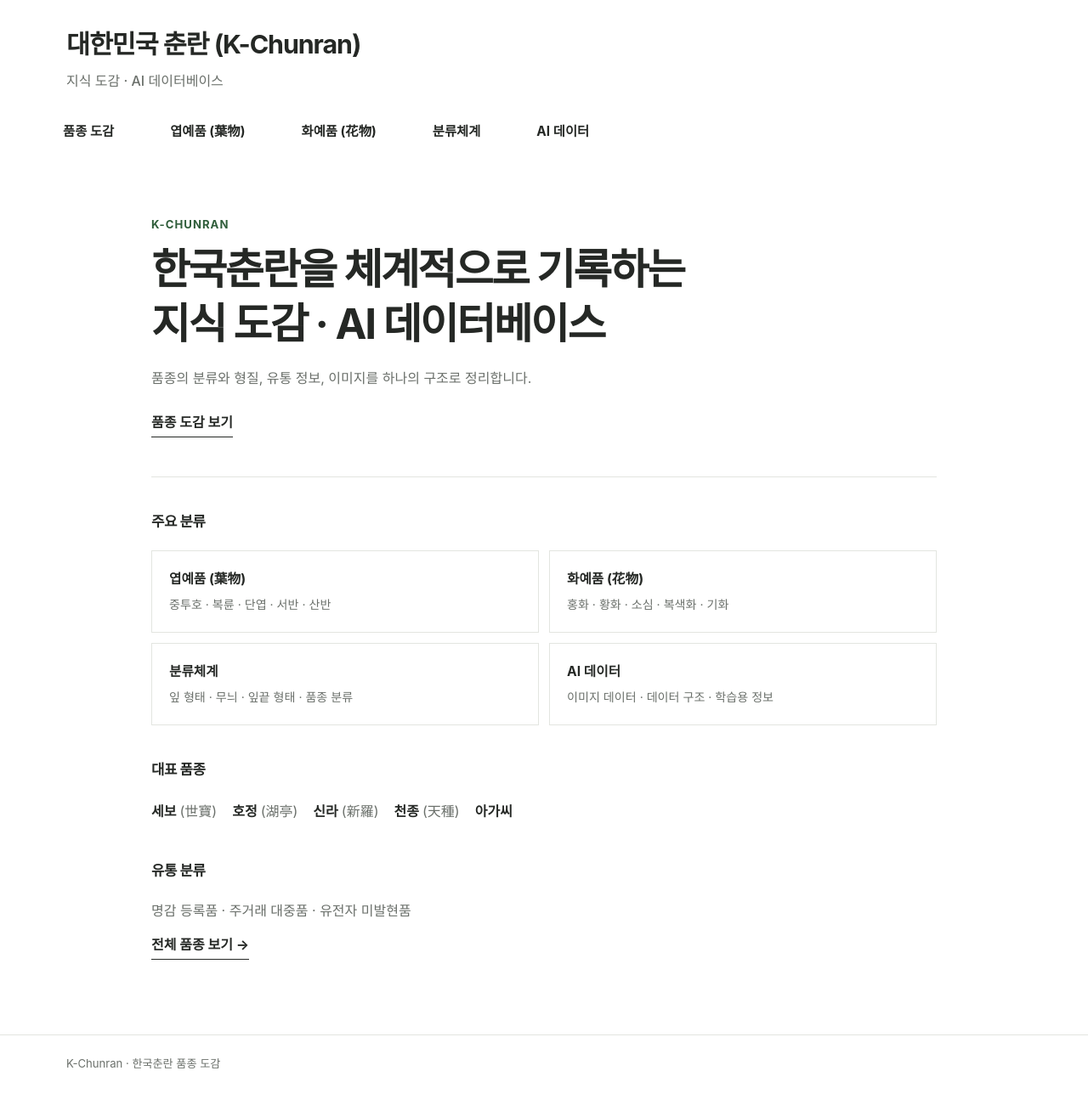
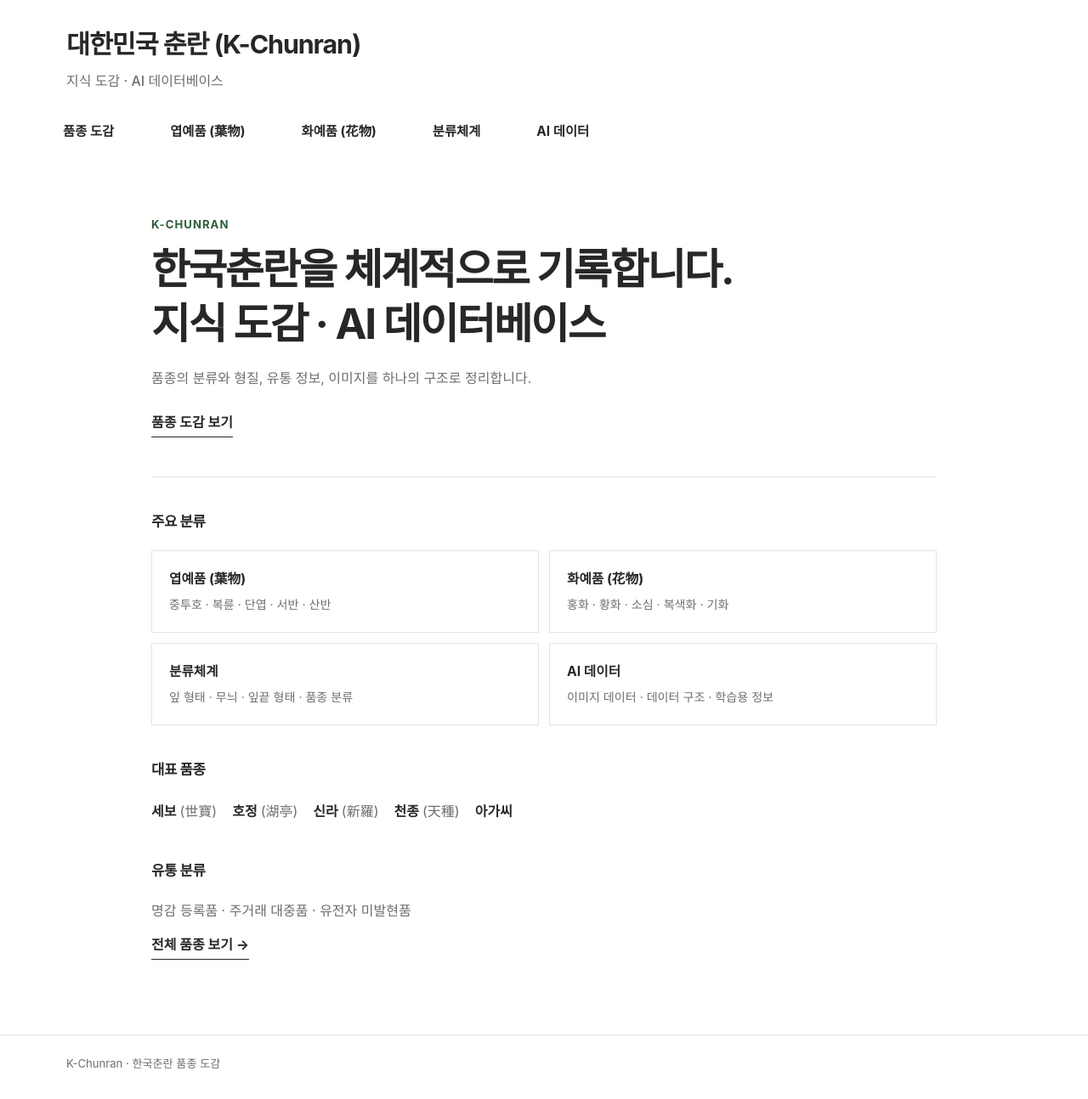
Before and after one commit to parasolra5-pixel/K-chunran, a Jekyll site: the page built from index.md, in a window 1280 px wide. Shown: the whole page at 85% size. Built offline with Jekyll 4.4.1, drawn with Linux system fonts in a browser that asks for light colours.

Commit message:
docs: refine K-Chunran hero wording

```diff
--- a/index.md
+++ b/index.md
@@ -5,7 +5,7 @@ title: "대한민국 춘란(K-Chunran) - 지식 도감 & AI 데이터베이스"
 
 <div class="kc-hero">
   <p class="kc-hero-kicker">K-Chunran</p>
-  <p class="kc-hero-title">한국춘란을 체계적으로 기록하는<br>지식 도감 · AI 데이터베이스</p>
+  <p class="kc-hero-title">한국춘란을 체계적으로 기록합니다.<br>지식 도감 · AI 데이터베이스</p>
   <p class="kc-hero-copy">품종의 분류와 형질, 유통 정보, 이미지를 하나의 구조로 정리합니다.</p>
   <a class="kc-hero-link" href="{{ '/varieties/' | relative_url }}">품종 도감 보기</a>
 </div>
```
